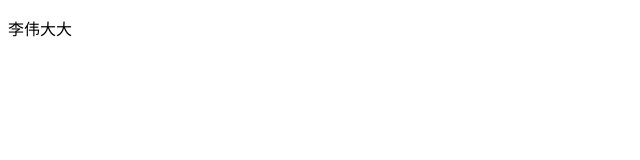
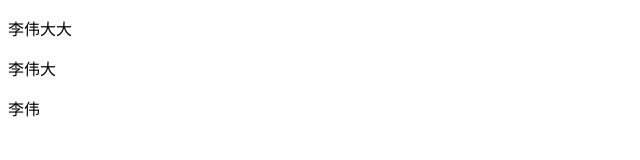
Before and after one commit to mynameisdw/liweip, a plain HTML site: page index.html in a window 1280 px wide. Shown: the whole page, without its empty margins (0-640 px from the left). Drawn offline with Linux system fonts and the light colour scheme.

Commit message:
text one

```diff
--- a/index.html
+++ b/index.html
@@ -7,6 +7,9 @@
 <body>
 	<div>
 	 <p>李伟大大</p>
+	 <p>李伟大</p>
+	 <p>李伟</p>
+
 	</div>
 </body>
 </html>
```
Also changed, not shown: text.txt (added).
